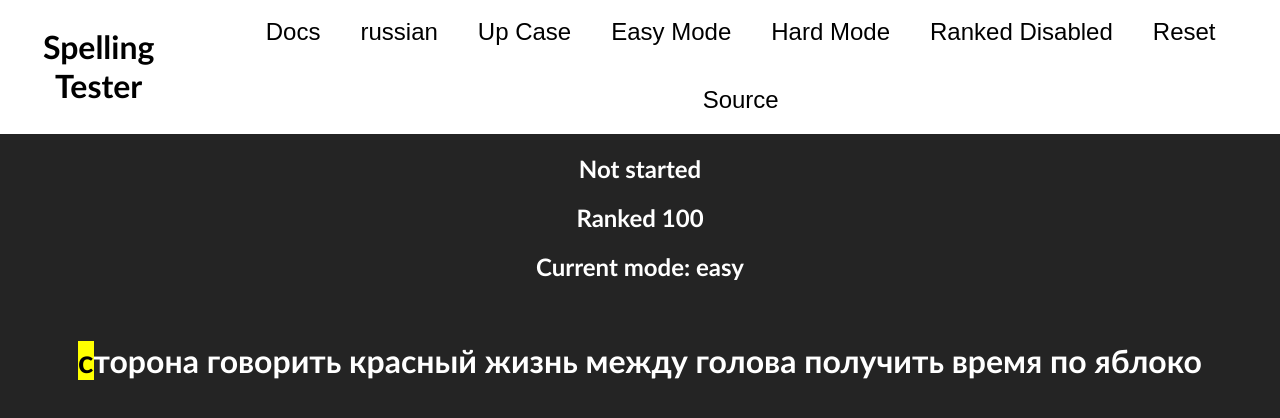
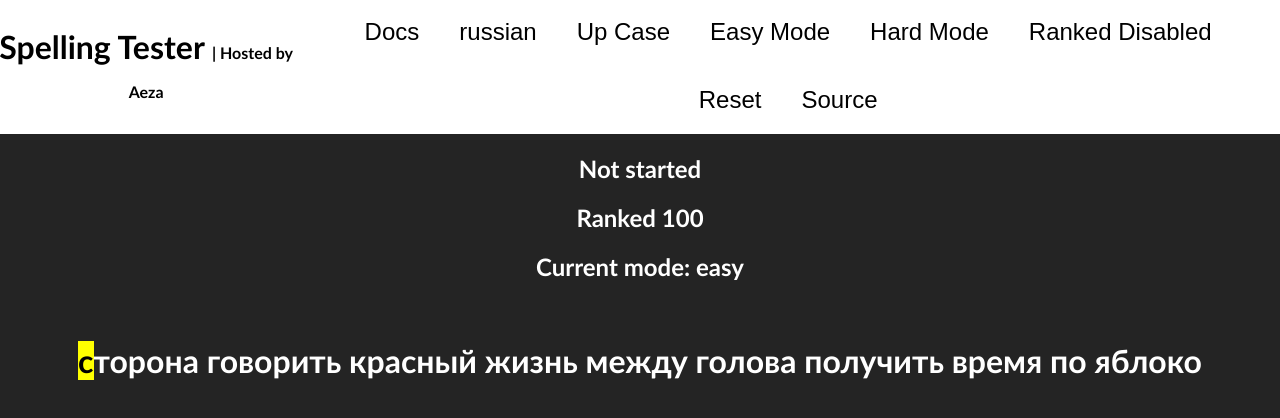
Before and after one commit to kybex11/TypingTester, a Vue app in the folder TypingTester/: page / in a window 1280 px wide. Shown: the top 418 px of the page. Built offline with nearby package versions, Linux system fonts and the light colour scheme.

Commit message:
hostedbyaeza

```diff
--- a/TypingTester/src/App.vue
+++ b/TypingTester/src/App.vue
@@ -3,7 +3,7 @@
     <div class="view">
       <div class="overlay" @click="docs()" v-if="isDocsOpen"></div>
       <div class="nav">
-        <h1>Spelling Tester</h1>
+        <h1>Spelling Tester <span class="span1">| Hosted by Aeza</span></h1>
         <div class="mode-buttons">
           <button @click="docs()">Docs</button>
           <button @click="changeLang()">{{ language }}</button>
@@ -491,6 +491,9 @@ body {
     sans-serif;
   background-color: #242424;
 }
+.span1 {
+  font-size: 1rem;
+}
 .nav {
   justify-content: center;
   align-items: center;
```
